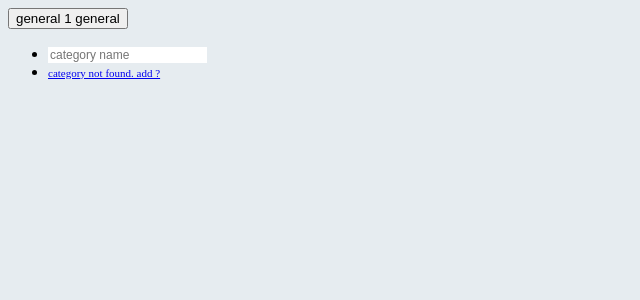
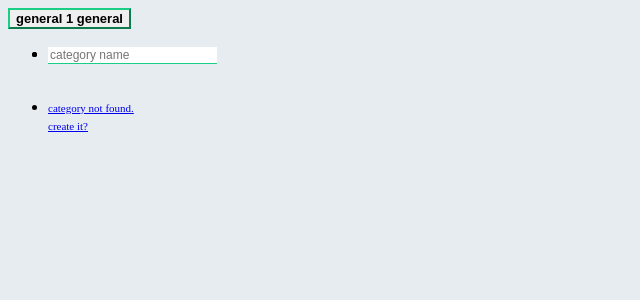
Before and after one commit to 0xae/myjournal, a Yii app: template views/home/category_selector.php in a window 1280 px wide. Shown: the top 300 px of the page, without its empty margins (0-640 px from the left). Run offline with PHP 8.4 and a stand-in for Yii, Linux system fonts and the light colour scheme; the template is opened without the code that fills it, so the values that code supplies are empty; some libraries are stand-ins or nearby versions.

Commit message:
enhancements to category loader

```diff
--- a/static/js/app.js
+++ b/static/js/app.js
@@ -93,6 +93,7 @@
                 $("#mj_category_id").text(id);
                 $("#mj_category_name").text(name);
                 $("#mj_category_label").text(name);
+                $("#cat_not_found").hide();
 
                 LogCategory();
 
--- a/views/home/category_selector.php
+++ b/views/home/category_selector.php
@@ -3,16 +3,19 @@
 
 <!-- Single button -->
 <div class="btn-group" style="margin-bottom: 10px">
-  <button type="button" class="btn btn-default dropdown-toggle" data-toggle="dropdown" aria-expanded="false">
+  <button type="button" class="btn btn-default dropdown-toggle" style="border-color: #19CF86;font-weight: bold;font-size: 13px;" data-toggle="dropdown" aria-expanded="false">
         <span class="" id="mj_category_label">general</span>
         <span class="caret"></span>
         <span class="hidden" id="mj_category_id">1</span>
         <span class="hidden" id="mj_category_name">general</span>
   </button>
   <ul class="dropdown-menu" role="menu" id="mj-category-menu">
-    <li style="padding: 0px;">
-        <input type="text" class="form-control" placeholder="category name" id="mj_category_filter" />
+    <li style="padding: 0px;position:fixed;border-bottom:1px solid #19CF86;">
+        <input type="text" style="width: 165px;color: #19CF86" class="form-control" placeholder="category name" id="mj_category_filter" />
     </li>
+    <li style="padding: 0px;margin-bottom: 28px;">
+    </li>
+
     <?php foreach ($categoryData as $cat): ?>
         <li class="mj-category-index" data-category-name="<?= $cat->name ?>" id="mj-category-<?= $cat->id ?>">
             <a style="border-top: 1px solid #ccc" href="#"
@@ -23,9 +26,10 @@
             </a>
         </li>
     <?php endforeach; ?>
-    <li style="padding: 0px;" id="cat_not_found">
+    <li style="padding: 0px;margin-top: 35px;" id="cat_not_found">
         <a href="javascript:void(0)" style="font-size: 11px" id="mj_create_category">
-            category not found. add ?
+            category not found.<br/>
+            create it?
         </a>
     </li>
   </ul>
--- a/views/layouts/main.php
+++ b/views/layouts/main.php
@@ -334,9 +334,20 @@ h3.mj-category small {
     border-radius: 0px;
     border: 0px;
 }
+
 .mj-category-option {
     width: 100%;
 }
+
+#mj-category-menu {
+    max-height: 200px;
+    min-height: 40px;
+    min-width: 182px;
+    max-width: 182px;
+    overflow-y: scroll;
+    overflow-x: hidden;
+}
+
 </style>
 
 </head>
```
